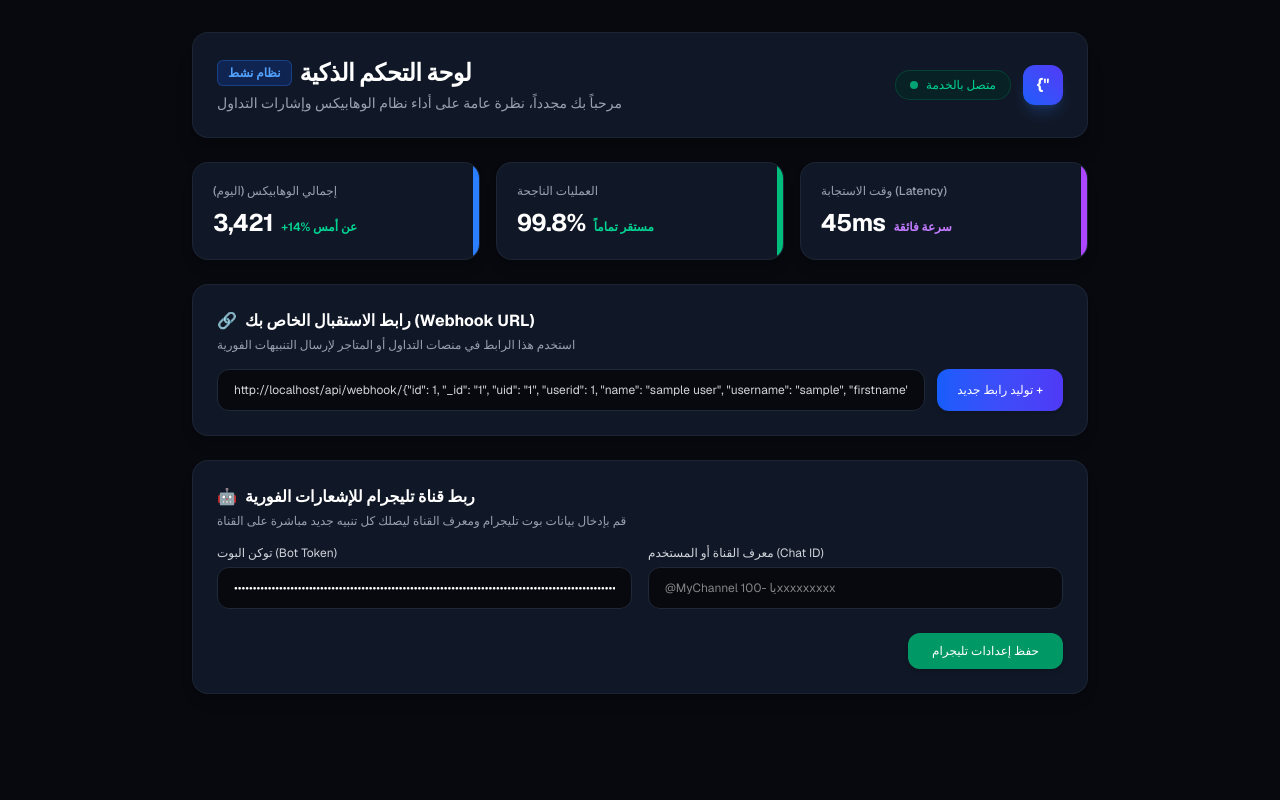
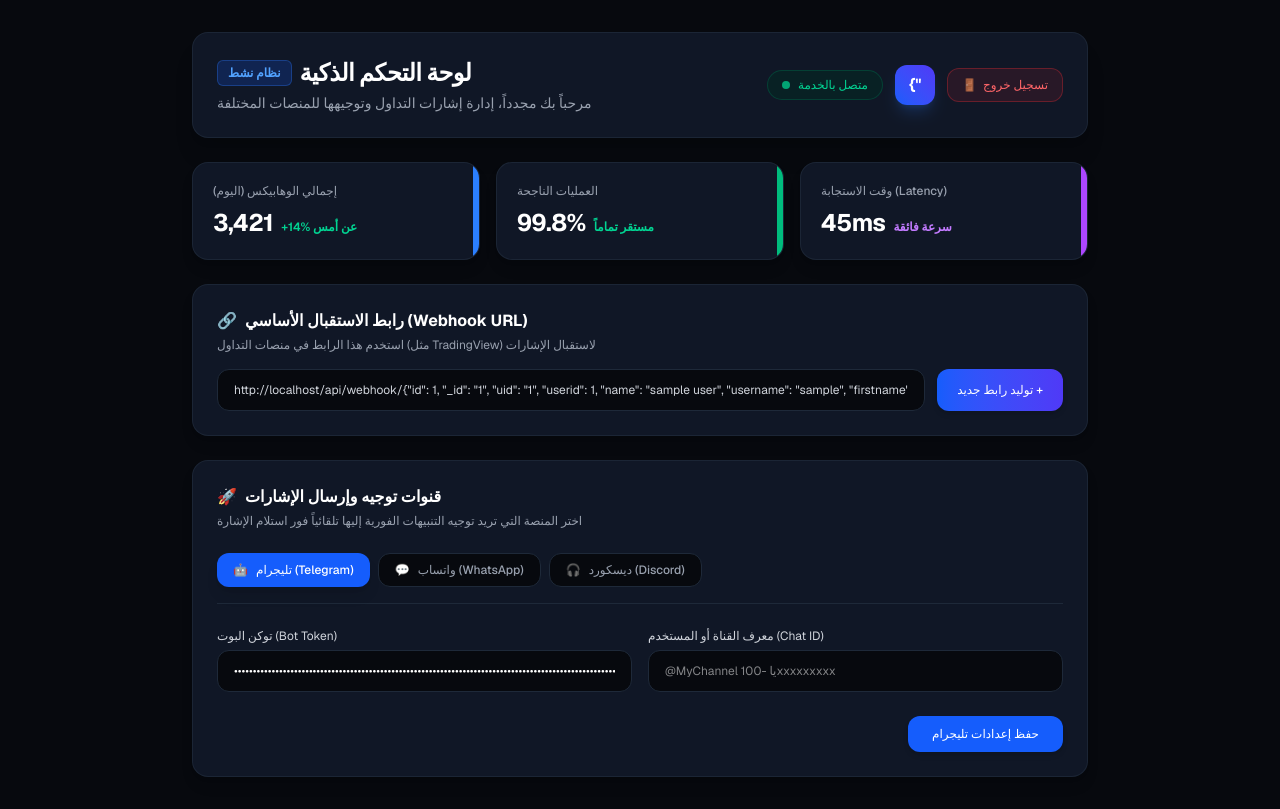
Before and after one commit to hamato19/signal-flow-dashboard, a Next.js app: page /dashboard in a window 1280 px wide. Built offline with nearby package versions, Linux system fonts and the light colour scheme; sample sign-in values are in the browser's storage.

Commit message:
Update page.tsx

```diff
--- a/src/app/dashboard/page.tsx
+++ b/src/app/dashboard/page.tsx
@@ -1,41 +1,71 @@
 'use client';
 import { useEffect, useState } from 'react';
+import { useRouter } from 'next/navigation';
 
 export default function DashboardPage() {
+  const router = useRouter();
   const [username, setUsername] = useState('');
   const [webhookUrl, setWebhookUrl] = useState('');
 
-  // حالات خاصة بربط قناة تلجرام
+  // حالات قنوات الإشعارات المختلفة
   const [telegramToken, setTelegramToken] = useState('');
   const [telegramChatId, setTelegramChatId] = useState('');
-  const [isTelegramSaved, setIsTelegramSaved] = useState(false);
+
+  const [whatsappPhone, setWhatsappPhone] = useState('');
+  const [whatsappApiKey, setWhatsappApiKey] = useState('');
+
+  const [discordWebhook, setDiscordWebhook] = useState('');
+
+  const [activeTab, setActiveTab] = useState<'telegram' | 'whatsapp' | 'discord'>('telegram');
+  const [statusMessage, setStatusMessage] = useState('');
 
   useEffect(() => {
-    const user = localStorage.getItem('signal_user') || 'Mohammed';
+    const user = localStorage.getItem('signal_user');
+    // إذا لم يكن هناك مستخدم مسجل، قم بإعادته فوراً لصفحة الدخول لمنع الدخول غير المرخص
+    if (!user) {
+      router.push('/');
+      return;
+    }
+
     setUsername(user);
 
     if (typeof window !== 'undefined') {
       setWebhookUrl(`${window.location.origin}/api/webhook/${user.toLowerCase()}`);
     }
 
-    // استرجاع إعدادات تلجرام المحفوظة مسبقاً إن وجدت
-    const savedToken = localStorage.getItem('telegram_token') || '';
-    const savedChatId = localStorage.getItem('telegram_chat_id') || '';
-    if (savedToken) setTelegramToken(savedToken);
-    if (savedChatId) setTelegramChatId(savedChatId);
-  }, []);
+    // استرجاع الإعدادات المحفوظة
+    setTelegramToken(localStorage.getItem('telegram_token') || '');
+    setTelegramChatId(localStorage.getItem('telegram_chat_id') || '');
+    setWhatsappPhone(localStorage.getItem('whatsapp_phone') || '');
+    setWhatsappApiKey(localStorage.getItem('whatsapp_apikey') || '');
+    setDiscordWebhook(localStorage.getItem('discord_webhook') || '');
+  }, [router]);
 
   const generateNewWebhook = () => {
     const randomSuffix = Math.random().toString(36).substring(7);
     setWebhookUrl(`${window.location.origin}/api/webhook/${username.toLowerCase()}-${randomSuffix}`);
   };
 
-  const handleSaveTelegram = (e: React.FormEvent) => {
+  const handleSaveSettings = (e: React.FormEvent, channel: string) => {
     e.preventDefault();
+    if (channel === 'telegram') {
       localStorage.setItem('telegram_token', telegramToken);
       localStorage.setItem('telegram_chat_id', telegramChatId);
-    setIsTelegramSaved(true);
-    setTimeout(() => setIsTelegramSaved(false), 3000);
+    } else if (channel === 'whatsapp') {
+      localStorage.setItem('whatsapp_phone', whatsappPhone);
+      localStorage.setItem('whatsapp_apikey', whatsappApiKey);
+    } else if (channel === 'discord') {
+      localStorage.setItem('discord_webhook', discordWebhook);
+    }
+
+    setStatusMessage(`تم حفظ إعدادات ${channel === 'telegram' ? 'تليجرام' : channel === 'whatsapp' ? 'واتساب' : 'ديسكورد'} بنجاح!`);
+    setTimeout(() => setStatusMessage(''), 3000);
+  };
+
+  // دالة إنهاء الجلسة وتسجيل الخروج لمنع التداخل
+  const handleLogout = () => {
+    localStorage.removeItem('signal_user');
+    router.push('/');
   };
 
   return (
@@ -49,7 +79,7 @@ export default function DashboardPage() {
               <span className="bg-blue-600/20 text-blue-400 text-xs font-semibold px-2.5 py-1 rounded-md border border-blue-500/30">نظام نشط</span>
               <h1 className="text-xl md:text-2xl font-bold tracking-tight">لوحة التحكم الذكية</h1>
             </div>
-            <p className="text-gray-400 text-sm mt-1">مرحباً بك مجدداً، نظرة عامة على أداء نظام الوهابيكس وإشارات التداول</p>
+            <p className="text-gray-400 text-sm mt-1">مرحباً بك مجدداً، إدارة إشارات التداول وتوجيهها للمنصات المختلفة</p>
           </div>
 
           <div className="flex items-center gap-3">
@@ -58,8 +88,17 @@ export default function DashboardPage() {
               متصل بالخدمة
             </span>
             <div className="bg-gradient-to-tr from-blue-600 to-indigo-600 w-10 h-10 rounded-xl flex items-center justify-center font-bold text-white shadow-lg shadow-blue-500/20">
-              {username.slice(0, 2).toUpperCase()}
+              {username ? username.slice(0, 2).toUpperCase() : 'US'}
             </div>
+
+            {/* زر تسجيل الخروج لإنهاء الجلسة */}
+            <button
+              onClick={handleLogout}
+              title="تسجيل الخروج"
+              className="bg-red-500/10 hover:bg-red-500/20 border border-red-500/30 text-red-400 hover:text-red-300 px-3.5 py-2 rounded-xl text-xs font-medium transition flex items-center gap-1.5"
+            >
+              <span>🚪</span> تسجيل خروج
+            </button>
           </div>
         </div>
 
@@ -93,13 +132,13 @@ export default function DashboardPage() {
           </div>
         </div>
 
-        {/* قسم رابط الاستقبال (Webhook URL) */}
+        {/* قسم رابط الاستقبال الأساسي (Webhook URL) */}
         <div className="bg-[#101726] border border-gray-800/80 p-6 rounded-2xl shadow-lg space-y-4">
           <div>
             <h2 className="text-base font-bold flex items-center gap-2">
-              <span>🔗</span> رابط الاستقبال الخاص بك (Webhook URL)
+              <span>🔗</span> رابط الاستقبال الأساسي (Webhook URL)
             </h2>
-            <p className="text-gray-400 text-xs mt-1">استخدم هذا الرابط في منصات التداول أو المتاجر لإرسال التنبيهات الفورية</p>
+            <p className="text-gray-400 text-xs mt-1">استخدم هذا الرابط في منصات التداول (مثل TradingView) لاستقبال الإشارات</p>
           </div>
 
           <div className="flex flex-col md:flex-row gap-3">
@@ -118,16 +157,40 @@ export default function DashboardPage() {
           </div>
         </div>
 
-        {/* قسم ربط قناة تليجرام الجديد */}
-        <div className="bg-[#101726] border border-gray-800/80 p-6 rounded-2xl shadow-lg space-y-4">
+        {/* مركز ربط قنوات الإشعارات (تليجرام، واتساب، ديسكورد) */}
+        <div className="bg-[#101726] border border-gray-800/80 p-6 rounded-2xl shadow-lg space-y-6">
           <div>
             <h2 className="text-base font-bold flex items-center gap-2">
-              <span>🤖</span> ربط قناة تليجرام للإشعارات الفورية
+              <span>🚀</span> قنوات توجيه وإرسال الإشارات
             </h2>
-            <p className="text-gray-400 text-xs mt-1">قم بإدخال بيانات بوت تليجرام ومعرف القناة ليصلك كل تنبيه جديد مباشرة على القناة</p>
+            <p className="text-gray-400 text-xs mt-1">اختر المنصة التي تريد توجيه التنبيهات الفورية إليها تلقائياً فور استلام الإشارة</p>
           </div>
 
-          <form onSubmit={handleSaveTelegram} className="space-y-4">
+          {/* تبويبات التنقل بين المنصات */}
+          <div className="flex flex-wrap gap-2 border-b border-gray-800 pb-4">
+            <button
+              onClick={() => setActiveTab('telegram')}
+              className={`px-4 py-2 rounded-xl text-xs font-medium transition flex items-center gap-2 ${activeTab === 'telegram' ? 'bg-blue-600 text-white shadow-lg' : 'bg-[#07090e] text-gray-400 hover:text-white border border-gray-800'}`}
+            >
+              <span>🤖</span> تليجرام (Telegram)
+            </button>
+            <button
+              onClick={() => setActiveTab('whatsapp')}
+              className={`px-4 py-2 rounded-xl text-xs font-medium transition flex items-center gap-2 ${activeTab === 'whatsapp' ? 'bg-emerald-600 text-white shadow-lg' : 'bg-[#07090e] text-gray-400 hover:text-white border border-gray-800'}`}
+            >
+              <span>💬</span> واتساب (WhatsApp)
+            </button>
+            <button
+              onClick={() => setActiveTab('discord')}
+              className={`px-4 py-2 rounded-xl text-xs font-medium transition flex items-center gap-2 ${activeTab === 'discord' ? 'bg-indigo-600 text-white shadow-lg' : 'bg-[#07090e] text-gray-400 hover:text-white border border-gray-800'}`}
+            >
+              <span>🎧</span> ديسكورد (Discord)
+            </button>
+          </div>
+
+          {/* محتوى تبويب تليجرام */}
+          {activeTab === 'telegram' && (
+            <form onSubmit={(e) => handleSaveSettings(e, 'telegram')} className="space-y-4 animate-fade-in">
               <div className="grid grid-cols-1 md:grid-cols-2 gap-4">
                 <div>
                   <label className="block text-xs text-gray-300 mb-1.5">توكن البوت (Bot Token)</label>
@@ -150,22 +213,71 @@ export default function DashboardPage() {
                   />
                 </div>
               </div>
-
               <div className="flex items-center justify-between pt-2">
-              {isTelegramSaved ? (
-                <span className="text-emerald-400 text-xs font-semibold animate-fade-in">
-                  ✓ تم حفظ إعدادات تليجرام بنجاح!
-                </span>
-              ) : <span></span>}
-
-              <button
-                type="submit"
-                className="bg-emerald-600 hover:bg-emerald-500 text-white font-medium px-6 py-2.5 rounded-xl transition text-xs shadow-md ml-auto"
-              >
+                {statusMessage ? <span className="text-emerald-400 text-xs font-semibold">{statusMessage}</span> : <span></span>}
+                <button type="submit" className="bg-blue-600 hover:bg-blue-500 text-white font-medium px-6 py-2.5 rounded-xl transition text-xs shadow-md ml-auto">
                   حفظ إعدادات تليجرام
                 </button>
               </div>
             </form>
+          )}
+
+          {/* محتوى تبويب واتساب */}
+          {activeTab === 'whatsapp' && (
+            <form onSubmit={(e) => handleSaveSettings(e, 'whatsapp')} className="space-y-4 animate-fade-in">
+              <div className="grid grid-cols-1 md:grid-cols-2 gap-4">
+                <div>
+                  <label className="block text-xs text-gray-300 mb-1.5">رقم الهاتف (مع رمز الدولة)</label>
+                  <input
+                    type="text"
+                    value={whatsappPhone}
+                    onChange={(e) => setWhatsappPhone(e.target.value)}
+                    placeholder="+966500000000"
+                    className="w-full bg-[#07090e] border border-gray-800 rounded-xl px-4 py-3 text-white text-xs focus:outline-none focus:border-emerald-500"
+                  />
+                </div>
+                <div>
+                  <label className="block text-xs text-gray-300 mb-1.5">مفتاح API الخاص بالخدمة (Instance/Token)</label>
+                  <input
+                    type="password"
+                    value={whatsappApiKey}
+                    onChange={(e) => setWhatsappApiKey(e.target.value)}
+                    placeholder="التوكن الخاص ببرمجة الواتساب"
+                    className="w-full bg-[#07090e] border border-gray-800 rounded-xl px-4 py-3 text-white text-xs focus:outline-none focus:border-emerald-500"
+                  />
+                </div>
+              </div>
+              <div className="flex items-center justify-between pt-2">
+                {statusMessage ? <span className="text-emerald-400 text-xs font-semibold">{statusMessage}</span> : <span></span>}
+                <button type="submit" className="bg-emerald-600 hover:bg-emerald-500 text-white font-medium px-6 py-2.5 rounded-xl transition text-xs shadow-md ml-auto">
+                  حفظ إعدادات واتساب
+                </button>
+              </div>
+            </form>
+          )}
+
+          {/* محتوى تبويب ديسكورد */}
+          {activeTab === 'discord' && (
+            <form onSubmit={(e) => handleSaveSettings(e, 'discord')} className="space-y-4 animate-fade-in">
+              <div>
+                <label className="block text-xs text-gray-300 mb-1.5">رابط ويب هوك سيرفر ديسكورد (Discord Webhook URL)</label>
+                <input
+                  type="text"
+                  value={discordWebhook}
+                  onChange={(e) => setDiscordWebhook(e.target.value)}
+                  placeholder="https://discord.com/api/webhooks/..."
+                  className="w-full bg-[#07090e] border border-gray-800 rounded-xl px-4 py-3 text-white text-xs focus:outline-none focus:border-indigo-500"
+                />
+              </div>
+              <div className="flex items-center justify-between pt-2">
+                {statusMessage ? <span className="text-emerald-400 text-xs font-semibold">{statusMessage}</span> : <span></span>}
+                <button type="submit" className="bg-indigo-600 hover:bg-indigo-500 text-white font-medium px-6 py-2.5 rounded-xl transition text-xs shadow-md ml-auto">
+                  حفظ إعدادات ديسكورد
+                </button>
+              </div>
+            </form>
+          )}
+
         </div>
 
       </div>
```
Lines whose indentation alone changed are shown as unchanged.
